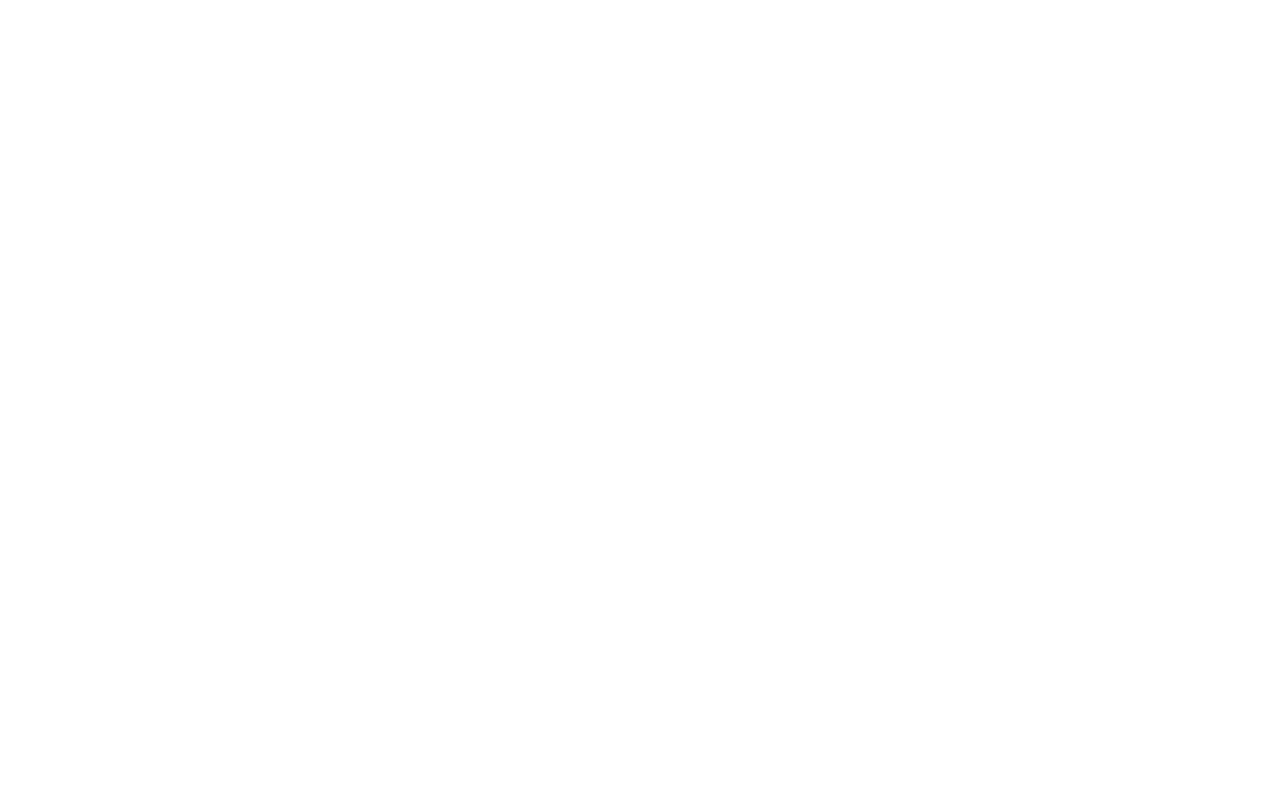
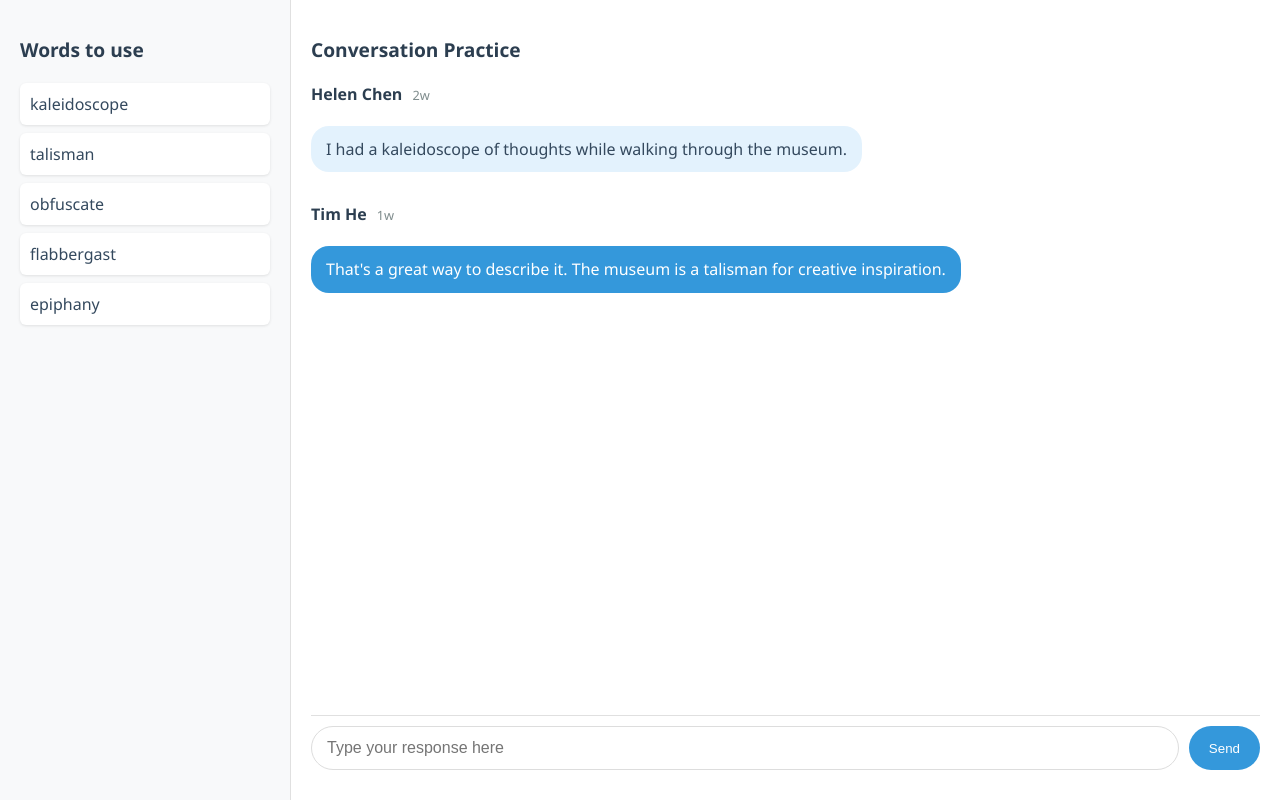
Before and after one commit to KachanVlg/wildman_front, a React (Create React App) app: page /chat in a window 1280 px wide. Before the commit this address had no page. Built offline with nearby package versions, Linux system fonts and the light colour scheme.

Commit message:
added page with chat

```diff
--- a/src/App.js
+++ b/src/App.js
@@ -6,6 +6,7 @@
 import DecksPage from './components/DecksPage/DecksPage';
 import CreateDeck from './components/CreateDeck/CreateDeck';
 import FlipCards from './components/FlipCards/FlipCards';
+import ChatPage from './components/ChatPage/ChatPage';
 
 function App() {
   return (
@@ -17,6 +18,7 @@
         <Route path="/decks" element={<DecksPage />} />
         <Route path="/create-deck" element={<CreateDeck />} />
         <Route path="/flip-cards/:deckId" element={<FlipCards />} />
+        <Route path="/chat" element={<ChatPage />} />
       </Routes>
     </Router>
   );
--- /dev/null
+++ b/src/components/ChatPage/ChatPage.css
@@ -0,0 +1,140 @@
+.chat-container {
+  display: flex;
+  height: 100vh;
+  font-family: 'Segoe UI', Tahoma, Geneva, Verdana, sans-serif;
+}
+
+.words-sidebar {
+  width: 250px;
+  background-color: #f8f9fa;
+  padding: 20px;
+  border-right: 1px solid #e0e0e0;
+}
+
+.sidebar-title {
+  color: #2c3e50;
+  margin-bottom: 20px;
+  font-size: 1.2rem;
+}
+
+.words-list {
+  list-style: none;
+  padding: 0;
+}
+
+.word-item {
+  padding: 10px;
+  margin-bottom: 8px;
+  background-color: white;
+  border-radius: 6px;
+  box-shadow: 0 1px 3px rgba(0,0,0,0.1);
+  color: #34495e;
+  font-weight: 500;
+}
+
+.conversation-area {
+  flex: 1;
+  display: flex;
+  flex-direction: column;
+  padding: 20px;
+}
+
+.conversation-title {
+  color: #2c3e50;
+  margin-bottom: 20px;
+  font-size: 1.2rem;
+}
+
+.messages-container {
+  flex: 1;
+  overflow-y: auto;
+  margin-bottom: 20px;
+}
+
+.message-bubble {
+  margin-bottom: 15px;
+  max-width: 70%;
+}
+
+.message-header {
+  display: flex;
+  align-items: baseline;
+  margin-bottom: 5px;
+}
+
+.message-user {
+  font-weight: bold;
+  margin-right: 10px;
+  color: #2c3e50;
+}
+
+.message-time {
+  font-size: 0.8rem;
+  color: #7f8c8d;
+}
+
+.message-text {
+  background-color: #e3f2fd;
+  padding: 12px 15px;
+  border-radius: 18px;
+  display: inline-block;
+  color: #34495e;
+  line-height: 1.4;
+}
+
+.message-input-container {
+  display: flex;
+  padding: 10px 0;
+  border-top: 1px solid #e0e0e0;
+}
+
+.message-input {
+  flex: 1;
+  padding: 12px 15px;
+  border: 1px solid #ddd;
+  border-radius: 24px;
+  font-size: 1rem;
+  margin-right: 10px;
+}
+
+.message-input:focus {
+  outline: none;
+  border-color: #3498db;
+}
+
+.send-button {
+  padding: 0 20px;
+  background-color: #3498db;
+  color: white;
+  border: none;
+  border-radius: 24px;
+  cursor: pointer;
+  transition: background-color 0.2s;
+}
+
+.send-button:hover {
+  background-color: #2980b9;
+}
+
+/* Стили для ваших сообщений */
+.message-bubble:last-child .message-text {
+  background-color: #3498db;
+  color: white;
+}
+
+/* Адаптивность */
+@media (max-width: 768px) {
+  .chat-container {
+    flex-direction: column;
+  }
+
+  .words-sidebar {
+    width: 100%;
+    border-right: none;
+    border-bottom: 1px solid #e0e0e0;
+  }
+
+  .message-bubble {
+    max-width: 85%;
+  }
+}
--- /dev/null
+++ b/src/components/ChatPage/ChatPage.jsx
@@ -0,0 +1,96 @@
+import React, { useState } from 'react';
+import './ChatPage.css';
+
+const ChatPage = () => {
+  const [message, setMessage] = useState('');
+  const [conversation, setConversation] = useState([
+    {
+      user: 'Helen Chen',
+      time: '2w',
+      text: 'I had a kaleidoscope of thoughts while walking through the museum.'
+    },
+    {
+      user: 'Tim He',
+      time: '1w',
+      text: "That's a great way to describe it. The museum is a talisman for creative inspiration."
+    }
+  ]);
+
+  const wordsToUse = [
+    'kaleidoscope',
+    'talisman',
+    'obfuscate',
+    'flabbergast',
+    'epiphany'
+  ];
+
+  const handleSend = () => {
+    if (message.trim()) {
+      setConversation([
+        ...conversation,
+        {
+          user: 'You',
+          time: 'now',
+          text: message
+        }
+      ]);
+      setMessage('');
+    }
+  };
+
+  const handleKeyPress = (e) => {
+    if (e.key === 'Enter') {
+      handleSend();
+    }
+  };
+
+  return (
+    <div className="chat-container">
+      <div className="words-sidebar">
+        <h2 className="sidebar-title">Words to use</h2>
+        <ul className="words-list">
+          {wordsToUse.map((word, index) => (
+            <li key={index} className="word-item">
+              {word}
+            </li>
+          ))}
+        </ul>
+      </div>
+
+      <div className="conversation-area">
+        <h2 className="conversation-title">Conversation Practice</h2>
+
+        <div className="messages-container">
+          {conversation.map((msg, index) => (
+            <div key={index} className="message-bubble">
+              <div className="message-header">
+                <span className="message-user">{msg.user}</span>
+                <span className="message-time">{msg.time}</span>
+              </div>
+              <p className="message-text">{msg.text}</p>
+            </div>
+          ))}
+        </div>
+
+        <div className="message-input-container">
+          <input
+            type="text"
+            value={message}
+            onChange={(e) => setMessage(e.target.value)}
+            onKeyPress={handleKeyPress}
+            placeholder="Type your response here"
+            className="message-input"
+          />
+          <button
+            onClick={handleSend}
+            className="send-button"
+          >
+            Send
+          </button>
+        </div>
+      </div>
+    </div>
+  );
+};
+
+export default ChatPage;
--- a/src/components/DecksPage/DecksPage.jsx
+++ b/src/components/DecksPage/DecksPage.jsx
@@ -35,6 +35,7 @@
     if (selectedDeck) {
       console.log(`Opening chat for deck ${selectedDeck}`);
       // Здесь будет логика открытия чата
+      navigate('/chat');
     }
   };
 
```
